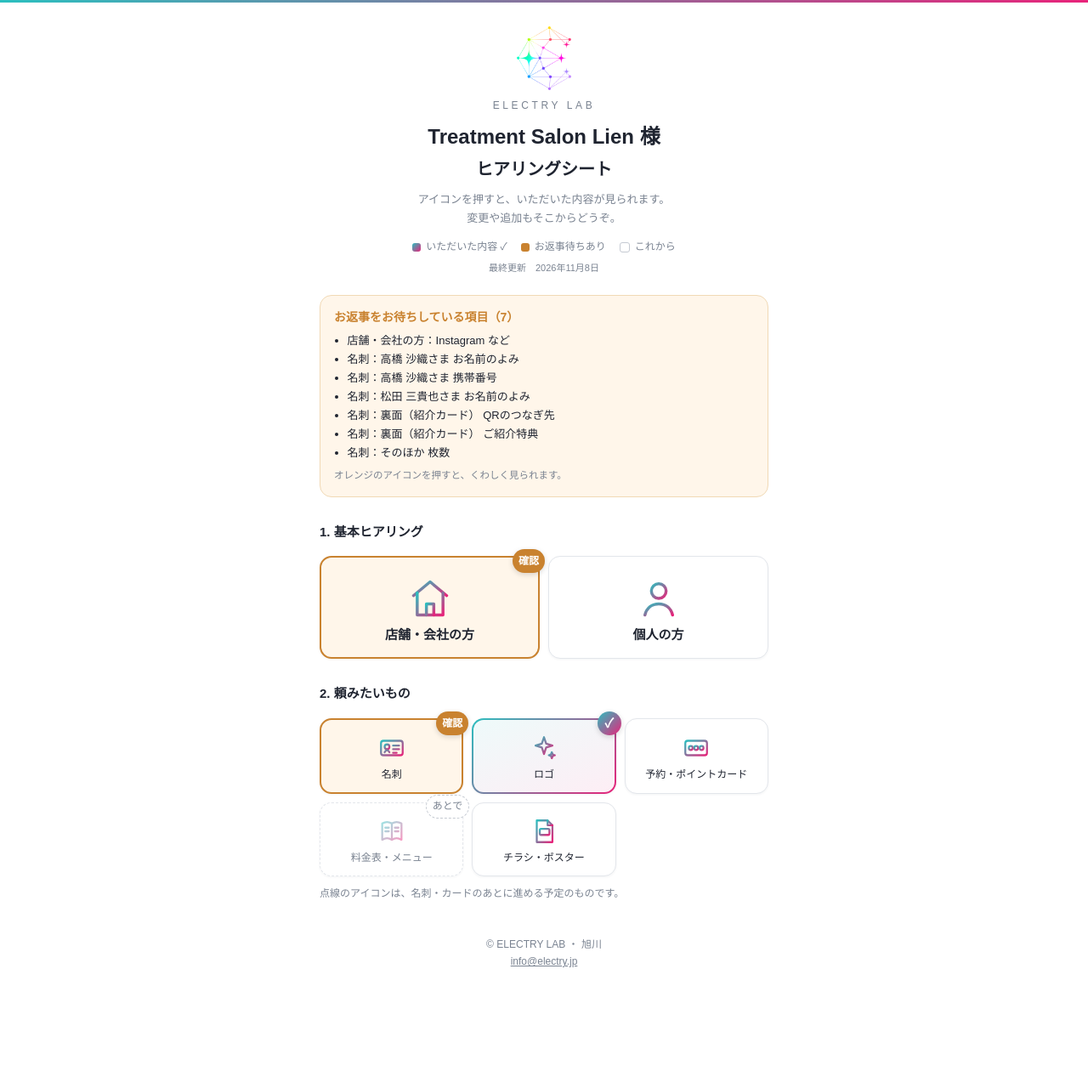
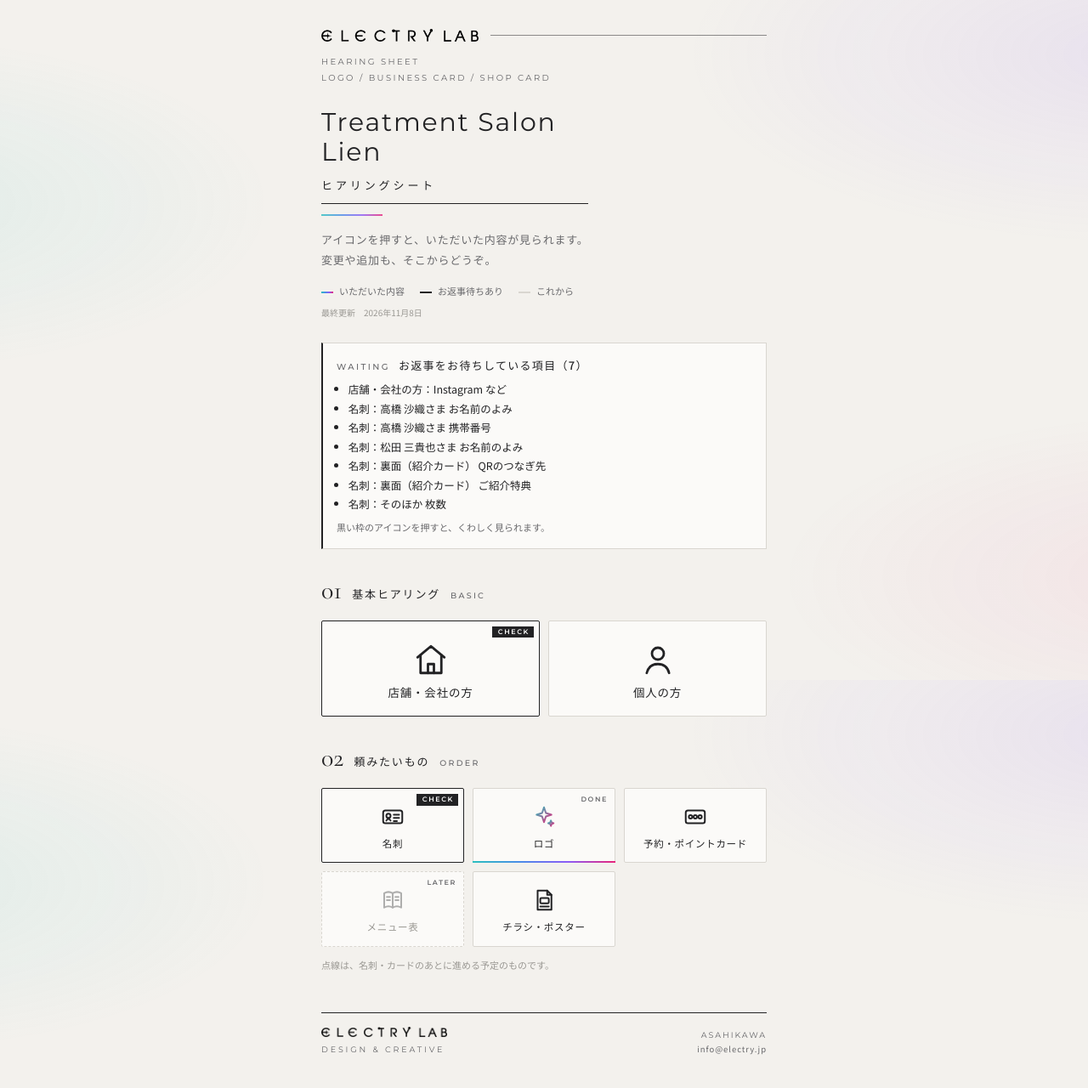
Before and after one commit to electrylab-lab/electrylab-lab.github.io, a plain HTML site: page c/lien-7k3m/index.html in a window 1280 px wide. Shown: the whole page at 85% size. Before the commit the page ends 1190 px from the top, so only its background shows below. Drawn offline with nearby package versions, Linux system fonts and the light colour scheme.

Commit message:
Lien page: restyle to match ELECTRY Instagram look (off-white, charcoal, prism accents)
Co-Authored-By: Claude Opus 5.5 <noreply@anthropic.com>
Claude-Session: https://claude.ai/code/session_017eu63JReczFZ6yobCcqMAS

```diff
--- a/c/lien-7k3m/index.html
+++ b/c/lien-7k3m/index.html
@@ -5,88 +5,100 @@
 <meta name="viewport" content="width=device-width,initial-scale=1">
 <meta name="robots" content="noindex,nofollow">
 <title>Treatment Salon Lien 様 ヒアリングシート | ELECTRY LAB</title>
+<link rel="preconnect" href="https://fonts.googleapis.com"><link href="https://fonts.googleapis.com/css2?family=Montserrat:wght@400;500;600&family=Cormorant+Garamond:wght@400&family=Noto+Sans+JP:wght@400;500&display=swap" rel="stylesheet">
 <style>
-:root{--bg:#ffffff;--card:#ffffff;--soft:#f7f8fa;--line:#e3e6eb;--text:#1f2430;--sub:#7a8391;--teal:#2BBFBF;--mag:#E8237A;--warn:#C9822F;--warnb:#FFF6EA}
+:root{--bg:#F3F1ED;--paper:#FBFAF8;--line:#D9D6D0;--ink:#222224;--sub:#69696C;--mute:#9A9893;--prism:linear-gradient(90deg,#2BBFBF,#4A8BE8,#8B5CF6,#E8237A)}
 *{box-sizing:border-box}
-body{margin:0;background:var(--bg);color:var(--text);font-family:"Hiragino Sans","Noto Sans JP",sans-serif;line-height:1.7}
-.bar{height:3px;background:linear-gradient(90deg,var(--teal),var(--mag))}
-.wrap{max-width:560px;margin:0 auto;padding:28px 16px 48px}
-header{text-align:center;margin-bottom:20px}
-header img{width:64px}
-.brand{font-size:12px;letter-spacing:.3em;color:var(--sub)}
-h1{font-size:20px;margin:6px 0 0}
-h1 .nm{display:block;font-size:24px}
-.lead{font-size:13px;color:var(--sub);margin:8px 0 0}
-.legend{display:flex;justify-content:center;flex-wrap:wrap;gap:6px 16px;font-size:12px;color:var(--sub);margin:12px 0 0}
-.legend span::before{content:"";display:inline-block;width:10px;height:10px;border-radius:3px;margin-right:6px;vertical-align:middle}
-.legend .l2::before{background:linear-gradient(135deg,var(--teal),var(--mag))}
-.legend .l3::before{background:var(--warn)}
-.legend .l1::before{background:#fff;border:1px solid #c5cad2}
-.upd{font-size:11px;color:var(--sub);text-align:center;margin-top:6px}
-.wait{background:var(--warnb);border:1px solid #f1d9b5;border-radius:14px;padding:14px 16px;margin:22px 0 0}
-.wait h2{margin:0 0 4px;font-size:14px;color:var(--warn)}
-.wait ul{margin:0;padding-left:1.2em;font-size:13px}
-h2.s{font-size:15px;margin:28px 0 10px}
-h2.s small{font-weight:normal;color:var(--sub);font-size:12px}
-.grid{display:grid;grid-template-columns:repeat(3,1fr);gap:10px;padding-top:6px}
-.grid2{display:grid;grid-template-columns:1fr 1fr;gap:10px;padding-top:6px}
-.tile{position:relative;display:flex;flex-direction:column;align-items:center;justify-content:center;gap:6px;padding:16px 6px 12px;border:1px solid var(--line);border-radius:14px;background:var(--card);color:var(--text);font:inherit;font-size:12px;line-height:1.4;text-align:center;cursor:pointer;box-shadow:0 1px 3px rgba(20,30,50,.05)}
-.tile.big{padding:22px 8px 16px;font-size:15px;font-weight:bold}
-.tile .ic{width:34px;height:34px}
-.tile.big .ic{width:52px;height:52px}
-.tile.done{border:2px solid transparent;background:linear-gradient(160deg,#eefafa,#fdeef5) padding-box,linear-gradient(135deg,var(--teal),var(--mag)) border-box}
-.tile.ask{border:2px solid var(--warn);background:var(--warnb)}
-.tile.later{border-style:dashed;color:var(--sub)}
-.tile.later .ic{opacity:.45}
-.badge{position:absolute;top:-10px;right:-8px;min-width:28px;height:28px;padding:0 7px;display:none;place-items:center;font-size:12px;font-weight:bold;border-radius:999px;color:#fff;box-shadow:0 2px 6px rgba(0,0,0,.15)}
-.tile.done .badge{display:grid;background:linear-gradient(135deg,var(--teal),var(--mag));font-size:15px}
-.tile.ask .badge{display:grid;background:var(--warn)}
-.tile.later .badge{display:grid;background:#fff;color:var(--sub);border:1px dashed #c5cad2;box-shadow:none;font-weight:normal}
-.note{font-size:12px;color:var(--sub);margin-top:10px}
-dialog{border:none;border-radius:18px;background:#fff;color:var(--text);padding:0;width:min(94vw,440px);max-height:86vh;overflow:auto;overscroll-behavior:contain;box-shadow:0 10px 40px rgba(20,30,50,.25)}
-dialog::backdrop{background:rgba(20,25,35,.45)}
-.dh{position:sticky;top:0;background:#fff;padding:18px 20px 10px;border-bottom:1px solid var(--line);display:flex;align-items:center;gap:10px}
-.dh .ic{width:30px;height:30px;flex:none}
-.dh h3{margin:0;font-size:16px;flex:1}
+body{margin:0;color:var(--ink);font-family:"Noto Sans JP","Hiragino Sans",sans-serif;line-height:1.8;background:var(--bg);
+ background-image:radial-gradient(60% 40% at 105% 8%,rgba(139,92,246,.10),transparent 70%),radial-gradient(50% 35% at -10% 30%,rgba(43,191,191,.09),transparent 70%),radial-gradient(55% 35% at 110% 85%,rgba(232,35,122,.07),transparent 70%);background-attachment:fixed}
+.en{font-family:Montserrat,sans-serif;letter-spacing:.24em;text-transform:uppercase}
+.wrap{max-width:560px;margin:0 auto;padding:34px 18px 48px}
+header{margin-bottom:8px}
+.top{display:flex;align-items:center;gap:14px}
+.top img{height:15px}
+.top i{flex:1;height:1px;background:var(--ink);opacity:.5}
+.kick{font-size:10px;color:var(--sub);margin:14px 0 0;line-height:1.9}
+h1{font-family:Montserrat,sans-serif;font-weight:400;font-size:30px;letter-spacing:.06em;line-height:1.15;margin:26px 0 0}
+.jp{font-size:13px;letter-spacing:.3em;margin:10px 0 0;padding-bottom:10px;border-bottom:1px solid var(--ink);display:inline-block;min-width:60%}
+.pl{display:block;width:72px;height:2px;background:var(--prism);margin:12px 0 0;opacity:.8}
+.lead{font-size:13px;color:var(--sub);margin:16px 0 0;letter-spacing:.06em}
+.legend{display:flex;flex-wrap:wrap;gap:6px 18px;font-size:11px;color:var(--sub);margin:16px 0 0}
+.legend span::before{content:"";display:inline-block;width:14px;height:2px;margin-right:7px;vertical-align:middle;background:var(--line)}
+.legend .l2::before{background:var(--prism)}
+.legend .l3::before{background:var(--ink)}
+.upd{font-size:10px;color:var(--mute);margin-top:6px}
+.wait{background:var(--paper);border:1px solid var(--line);border-left:2px solid var(--ink);padding:14px 16px;margin:26px 0 0}
+.wait h2{margin:0 0 6px;font-size:13px;font-weight:500;letter-spacing:.1em}
+.wait h2 .en{font-size:10px;color:var(--sub);margin-right:10px}
+.wait ul{margin:0;padding-left:1.1em;font-size:12.5px;color:var(--ink)}
+h2.s{display:flex;align-items:baseline;gap:12px;font-size:13px;font-weight:500;letter-spacing:.14em;margin:34px 0 12px}
+h2.s .no{font-family:"Cormorant Garamond",serif;font-size:30px;font-weight:400;line-height:1;letter-spacing:0}
+h2.s .en{font-size:9.5px;color:var(--sub)}
+.grid{display:grid;grid-template-columns:repeat(3,1fr);gap:10px;padding-top:8px}
+.grid2{display:grid;grid-template-columns:1fr 1fr;gap:10px;padding-top:8px}
+.tile{position:relative;display:flex;flex-direction:column;align-items:center;justify-content:center;gap:8px;padding:18px 6px 14px;border:1px solid var(--line);border-radius:2px;background:var(--paper);color:var(--ink);font:inherit;font-size:11.5px;letter-spacing:.06em;line-height:1.4;text-align:center;cursor:pointer;transition:border-color .2s}
+.tile:hover{border-color:var(--ink)}
+.tile.big{padding:24px 8px 18px;font-size:13.5px}
+.tile .ic{width:30px;height:30px}
+.tile.big .ic{width:42px;height:42px}
+.tile:not(.done) .ic *{stroke:var(--ink)!important}
+.tile.done::after{content:"";position:absolute;left:-1px;right:-1px;bottom:-1px;height:2px;background:var(--prism)}
+.tile.ask{border-color:var(--ink)}
+.tile.later{border-style:dashed;color:var(--mute)}
+.tile.later .ic{opacity:.35}
+.badge{position:absolute;top:7px;right:8px;display:none;font-family:Montserrat,sans-serif;font-size:8px;letter-spacing:.2em;font-weight:600;color:var(--sub)}
+.tile.done .badge,.tile.ask .badge,.tile.later .badge{display:block}
+.tile.ask .badge{color:#fff;background:var(--ink);padding:1px 5px 1px 7px;top:6px;right:6px}
+.note{font-size:11px;color:var(--mute);margin-top:12px}
+dialog{border:1px solid var(--line);border-radius:2px;background:var(--paper);color:var(--ink);padding:0;width:min(94vw,440px);max-height:86vh;overflow:auto;overscroll-behavior:contain;box-shadow:0 18px 50px rgba(30,30,32,.18)}
+dialog::backdrop{background:rgba(243,241,237,.75);backdrop-filter:blur(3px)}
+.dh{position:sticky;top:0;background:var(--paper);padding:18px 20px 12px;border-bottom:1px solid var(--ink);display:flex;align-items:center;gap:12px;z-index:1}
+.dh .ic{width:26px;height:26px;flex:none}
+.dh .ic *{stroke:var(--ink)!important}
+.dh h3{margin:0;font-size:15px;font-weight:500;letter-spacing:.12em;flex:1}
 .dh button{background:none;border:none;font-size:22px;color:var(--sub);cursor:pointer;line-height:1}
-.db{padding:6px 20px 20px}
-.grp{font-size:12px;font-weight:bold;color:var(--teal);margin:14px 0 2px}
-.row{display:flex;gap:12px;padding:9px 0;border-bottom:1px dashed var(--line);font-size:13.5px}
-.k{width:7.2em;flex:none;color:var(--sub);font-size:12.5px}
+.db{padding:4px 20px 20px}
+.grp{font-family:Montserrat,"Noto Sans JP",sans-serif;font-size:11px;letter-spacing:.16em;color:var(--sub);margin:18px 0 2px;padding-bottom:4px}
+.grp::after{content:"";display:block;width:36px;height:2px;background:var(--prism);margin-top:5px;opacity:.75}
+.row{display:flex;gap:12px;padding:10px 0;border-bottom:1px solid #E6E3DE;font-size:13px}
+.k{width:7.2em;flex:none;color:var(--sub);font-size:11.5px;letter-spacing:.06em}
 .v{flex:1;min-width:0;overflow-wrap:anywhere}
-.chip{display:inline-block;font-size:11px;padding:0 9px;border-radius:999px;margin-left:6px;vertical-align:1px;white-space:nowrap}
-.chip.ask{background:var(--warn);color:#fff}
-.chip.todo{border:1px solid #c5cad2;color:var(--sub)}
-.memo{display:block;font-size:11.5px;color:var(--sub)}
-.acts{display:grid;gap:8px;margin-top:16px}
-.acts a{display:block;text-align:center;text-decoration:none;padding:12px;border-radius:10px;border:1px solid var(--line);color:var(--text);font-size:14px}
-.acts a.pri{border:none;background:linear-gradient(90deg,var(--teal),var(--mag));color:#fff;font-weight:bold}
-footer{text-align:center;color:var(--sub);font-size:12px;margin-top:40px}
-footer a{color:var(--sub)}
+.chip{display:inline-block;font-family:Montserrat,sans-serif;font-size:8.5px;font-weight:600;letter-spacing:.18em;padding:1px 6px 1px 8px;margin-left:8px;vertical-align:2px;white-space:nowrap}
+.chip.ask{background:var(--ink);color:#fff}
+.chip.todo{border:1px solid var(--line);color:var(--sub)}
+.memo{display:block;font-size:11px;color:var(--sub)}
+.acts{display:grid;gap:8px;margin-top:18px}
+.acts a{display:block;text-align:center;text-decoration:none;padding:13px;border:1px solid var(--ink);color:var(--ink);font-size:13px;letter-spacing:.12em;background:transparent}
+.acts a.pri{background:var(--ink);color:#fff;position:relative}
+.acts a.pri::after{content:"";position:absolute;left:0;right:0;bottom:0;height:2px;background:var(--prism)}
+footer{margin-top:46px;padding-top:16px;border-top:1px solid var(--ink);display:flex;justify-content:space-between;align-items:flex-end;gap:12px;font-size:9.5px;color:var(--sub)}
+footer img{height:12px;display:block;margin-bottom:6px}
+footer a{color:var(--sub);text-decoration:none;letter-spacing:.1em}
 </style>
 </head>
 <body>
-<div class="bar"></div>
 <div class="wrap">
   <header>
-    <img src="../../img/mark.png" alt="">
-    <div class="brand">ELECTRY LAB</div>
-    <h1><span class="nm">Treatment Salon Lien 様</span>ヒアリングシート</h1>
-    <p class="lead">アイコンを押すと、いただいた内容が見られます。<br>変更や追加もそこからどうぞ。</p>
-    <div class="legend"><span class="l2">いただいた内容 ✓</span><span class="l3">お返事待ちあり</span><span class="l1">これから</span></div>
+    <div class="top"><img src="../../img/wordmark_light.png" alt="ELECTRY LAB"><i></i></div>
+    <div class="kick en">Hearing sheet<br>Logo / Business card / Shop card</div>
+    <h1>Treatment Salon<br>Lien</h1>
+    <div class="jp">ヒアリングシート</div>
+    <span class="pl"></span>
+    <p class="lead">アイコンを押すと、いただいた内容が見られます。<br>変更や追加も、そこからどうぞ。</p>
+    <div class="legend"><span class="l2">いただいた内容</span><span class="l3">お返事待ちあり</span><span>これから</span></div>
     <div class="upd" id="upd"></div>
   </header>
 
   <div class="wait" id="wait"></div>
 
-  <h2 class="s">1. 基本ヒアリング</h2>
+  <h2 class="s"><span class="no">01</span>基本ヒアリング<span class="en">Basic</span></h2>
   <div class="grid2" id="big"></div>
 
-  <h2 class="s">2. 頼みたいもの</h2>
+  <h2 class="s"><span class="no">02</span>頼みたいもの<span class="en">Order</span></h2>
   <div class="grid" id="grid"></div>
-  <p class="note">点線のアイコンは、名刺・カードのあとに進める予定のものです。</p>
+  <p class="note">点線は、名刺・カードのあとに進める予定のものです。</p>
 
-  <footer>© ELECTRY LAB ・ 旭川<br><a href="mailto:info@electry.jp">info@electry.jp</a></footer>
+  <footer><div><img src="../../img/wordmark_light.png" alt="ELECTRY LAB"><span class="en" style="letter-spacing:.3em">Design &amp; Creative</span></div><div style="text-align:right"><span class="en" style="letter-spacing:.2em">Asahikawa</span><br><a href="mailto:info@electry.jp">info@electry.jp</a></div></footer>
 </div>
 
 <dialog id="dlg"><div class="dh"><span id="dI"></span><h3 id="dT"></h3><button type="button" aria-label="閉じる" onclick="dlg.close()">×</button></div><div class="db" id="dB"></div></dialog>
@@ -142,20 +154,20 @@ const ITEMS=[
    ['スタンプの決まり','有効期限・「サービス」になるメニューの範囲','todo'],
    ['枚数','','todo'],
  ]},
- {k:'menu',t:'料金表・メニュー',ic:'menu',s:'later',rows:[
+ {k:'menu',t:'メニュー表',ic:'menu',s:'later',rows:[
    ['予定','パンフレット・iPadメニュー。メニュー・写真がそろってから、同じロゴと色で作ります'],
  ]},
  {k:'flyer',t:'チラシ・ポスター',ic:'flyer',u:'https://tally.so/r/Ar755B',s:'none'},
 ];
 const esc=t=>String(t).replace(/[&<>"]/g,c=>({'&':'&amp;','<':'&lt;','>':'&gt;','"':'&quot;'}[c]));
 const url=(f,type)=>f.u+'?'+new URLSearchParams({name:NAME,type,who:'shop'});
-const CH={ask:'<span class="chip ask">確認</span>',todo:'<span class="chip todo">これから</span>'};
+const CH={ask:'<span class="chip ask">CHECK</span>',todo:'<span class="chip todo">TODO</span>'};
 const row=([k,v,s,m])=>`<div class="row"><div class="k">${esc(k)}</div><div class="v">${esc(v)}${CH[s]||''}${m?`<span class="memo">${esc(m)}</span>`:''}</div></div>`;
 document.getElementById('upd').textContent='最終更新　'+UPDATED;
 
 const waits=[];ITEMS.forEach(f=>{(f.rows||[]).forEach(r=>{if(r[2]==='ask')waits.push(f.t+'：'+r[0])});(f.groups||[]).forEach(([g,rs])=>rs.forEach(r=>{if(r[2]==='ask')waits.push(f.t+'：'+g+' '+r[0])}))});
 const w=document.getElementById('wait');
-if(waits.length)w.innerHTML=`<h2>お返事をお待ちしている項目（${waits.length}）</h2><ul>${waits.map(x=>`<li>${esc(x)}</li>`).join('')}</ul><p class="memo" style="margin:6px 0 0">オレンジのアイコンを押すと、くわしく見られます。</p>`;else w.remove();
+if(waits.length)w.innerHTML=`<h2><span class="en">Waiting</span>お返事をお待ちしている項目（${waits.length}）</h2><ul>${waits.map(x=>`<li>${esc(x)}</li>`).join('')}</ul><p class="memo" style="margin:6px 0 0">黒い枠のアイコンを押すと、くわしく見られます。</p>`;else w.remove();
 
 const dlg=document.getElementById('dlg');
 function open_(f){
@@ -170,7 +182,7 @@ function open_(f){
   document.getElementById('dB').innerHTML=b+(a?`<div class="acts">${a}</div>`:'');
   dlg.showModal();dlg.scrollTop=0;
 }
-const BADGE={done:'✓',ask:'確認',todo:'',later:'あとで'};
+const BADGE={done:'DONE',ask:'CHECK',todo:'',later:'LATER'};
 ITEMS.forEach(f=>{
   const b=document.createElement('button');b.type='button';
   b.className='tile'+(f.big?' big':'')+(f.s!=='none'&&f.s!=='todo'?' '+f.s:'');
```
Also changed, not shown: a.png (added), b.png (added), c.png (added), img/wordmark_light.png (added).
